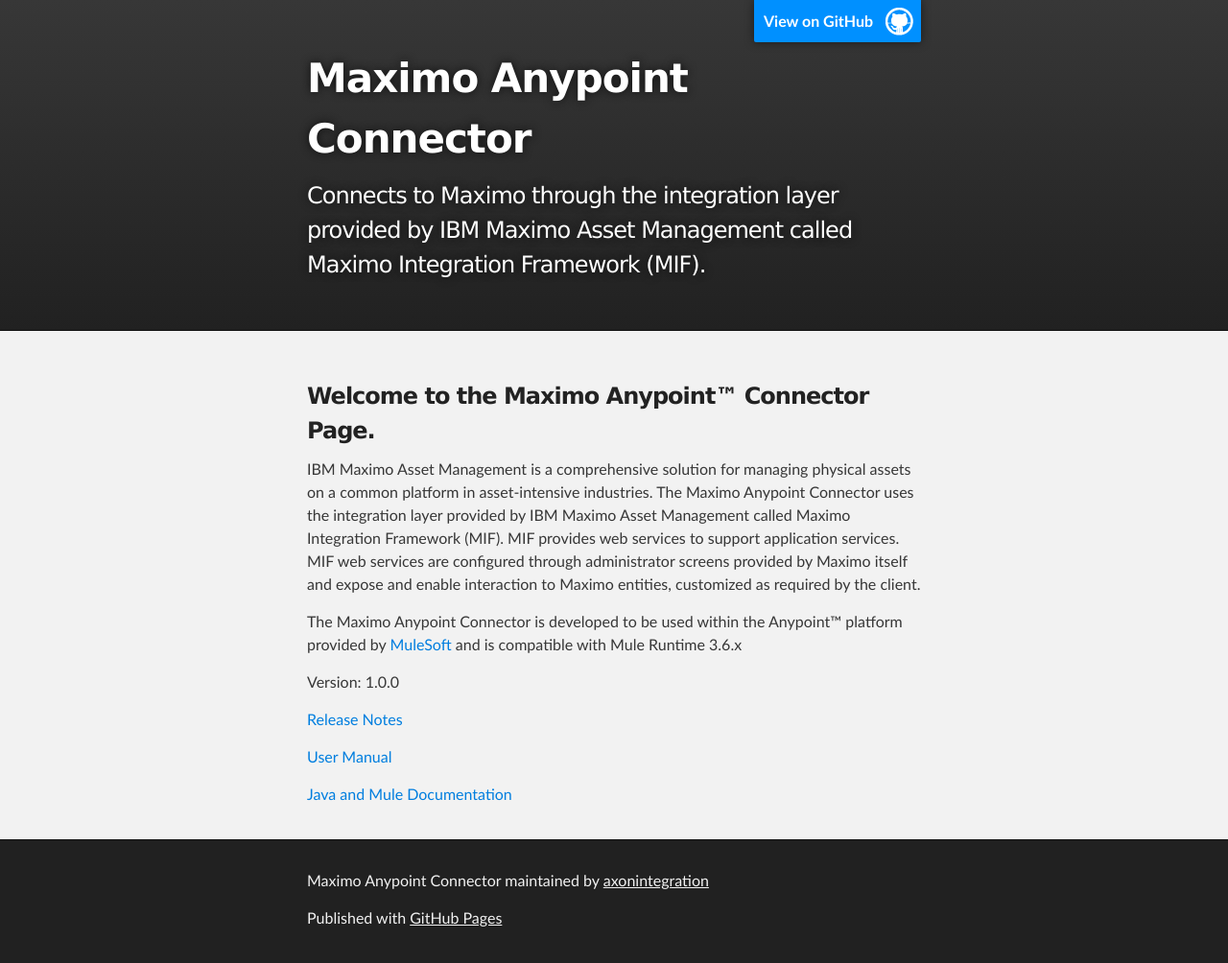
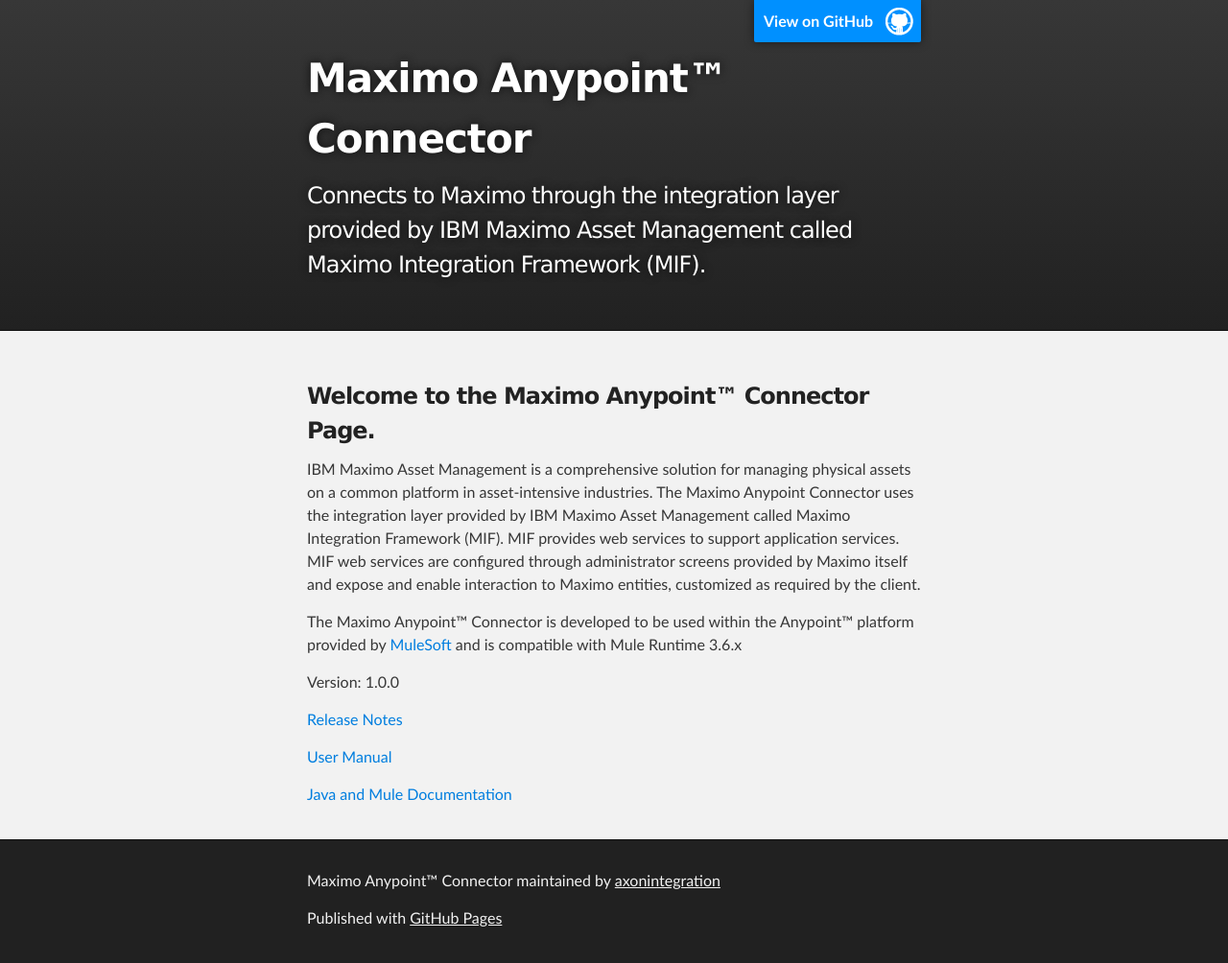
Before and after one commit to axonintegration/Maximo-Anypoint-Connector, a plain HTML site: page index.html in a window 1280 px wide. Shown: the whole page at 96% size. Drawn offline with Linux system fonts and the light colour scheme.

Commit message:
Update index.html

```diff
--- a/index.html
+++ b/index.html
@@ -4,7 +4,7 @@
   <head>
     <meta charset='utf-8'>
     <meta http-equiv="X-UA-Compatible" content="chrome=1">
-    <meta name="description" content="Maximo Anypoint Connector : Connects to Maximo through the integration layer provided by IBM Maximo Asset Management called Maximo Integration Framework (MIF).">
+    <meta name="description" content="Maximo Anypoint&trade; Connector : Connects to Maximo through the integration layer provided by IBM Maximo Asset Management called Maximo Integration Framework (MIF).">
 
     <link rel="stylesheet" type="text/css" media="screen" href="stylesheets/stylesheet.css">
 
@@ -18,7 +18,7 @@
         <header class="inner">
           <a id="forkme_banner" href="https://github.com/axonintegration/Maximo-Anypoint-Connector">View on GitHub</a>
 
-          <h1 id="project_title">Maximo Anypoint Connector</h1>
+          <h1 id="project_title">Maximo Anypoint&trade; Connector</h1>
           <h2 id="project_tagline">Connects to Maximo through the integration layer provided by IBM Maximo Asset Management called Maximo Integration Framework (MIF).</h2>
 
           <!--  <section id="downloads">-->
@@ -37,7 +37,7 @@
 
 <p>IBM Maximo Asset Management is a comprehensive solution for managing physical assets on a common platform in asset-intensive industries. The Maximo Anypoint Connector uses the integration layer provided by IBM Maximo Asset Management called Maximo Integration Framework (MIF).  MIF provides web services to support application services.  MIF web services are configured through administrator screens provided by Maximo itself and expose and enable interaction to Maximo entities, customized as required by the client.  </p>
 
-<p>The Maximo Anypoint Connector is developed to be used within the Anypoint&trade; platform provided by <a target="_blank" href="https://www.mulesoft.com/">MuleSoft</a> and is compatible with Mule Runtime 3.6.x</p>
+<p>The Maximo Anypoint&trade; Connector is developed to be used within the Anypoint&trade; platform provided by <a target="_blank" href="https://www.mulesoft.com/">MuleSoft</a> and is compatible with Mule Runtime 3.6.x</p>
 
 <p>Version: 1.0.0</p>
 <p><a target="_blank" href="https://github.com/axonintegration/Maximo-Anypoint-Connector/wiki/Release-Notes">Release Notes</a></p>
@@ -50,7 +50,7 @@
     <!-- FOOTER  -->
     <div id="footer_wrap" class="outer">
       <footer class="inner">
-        <p class="copyright">Maximo Anypoint Connector maintained by <a href="https://github.com/axonintegration">axonintegration</a></p>
+        <p class="copyright">Maximo Anypoint&trade; Connector maintained by <a href="https://github.com/axonintegration">axonintegration</a></p>
         <p>Published with <a href="https://pages.github.com">GitHub Pages</a></p>
       </footer>
     </div>
```
